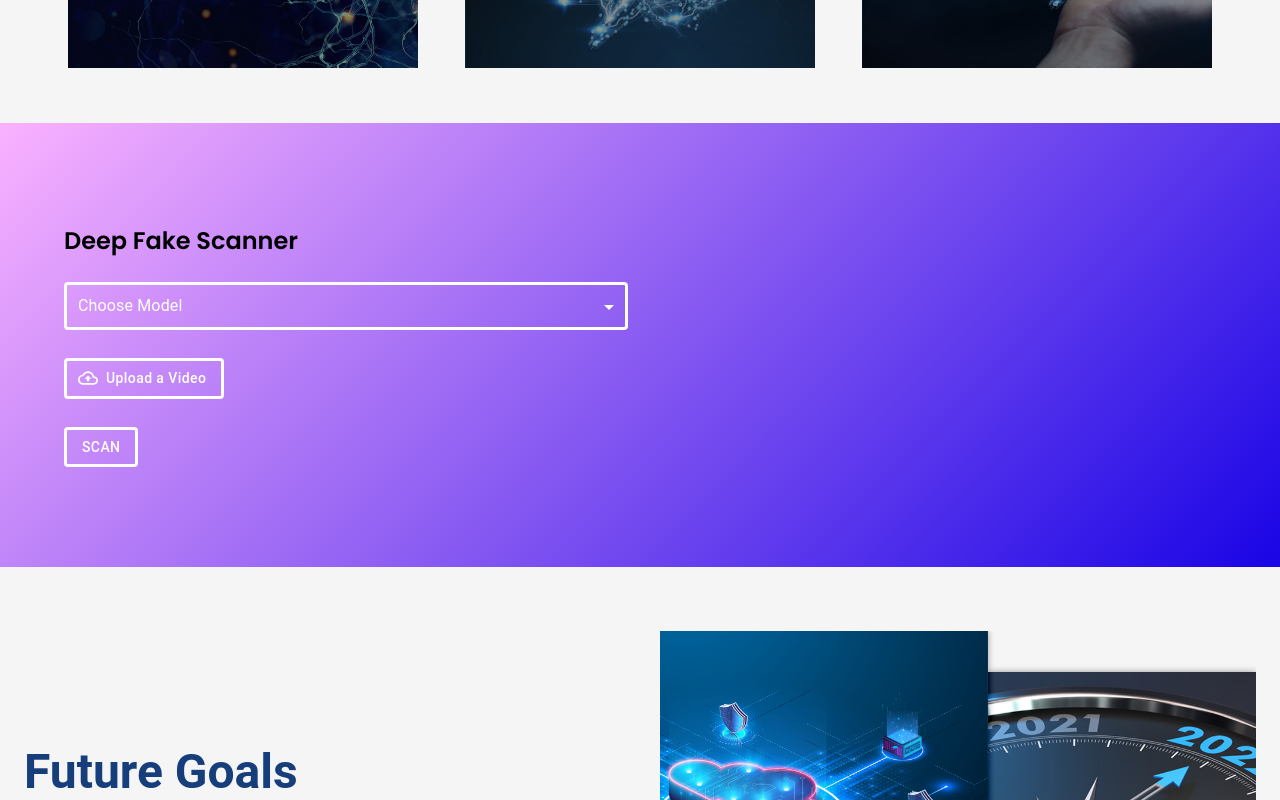
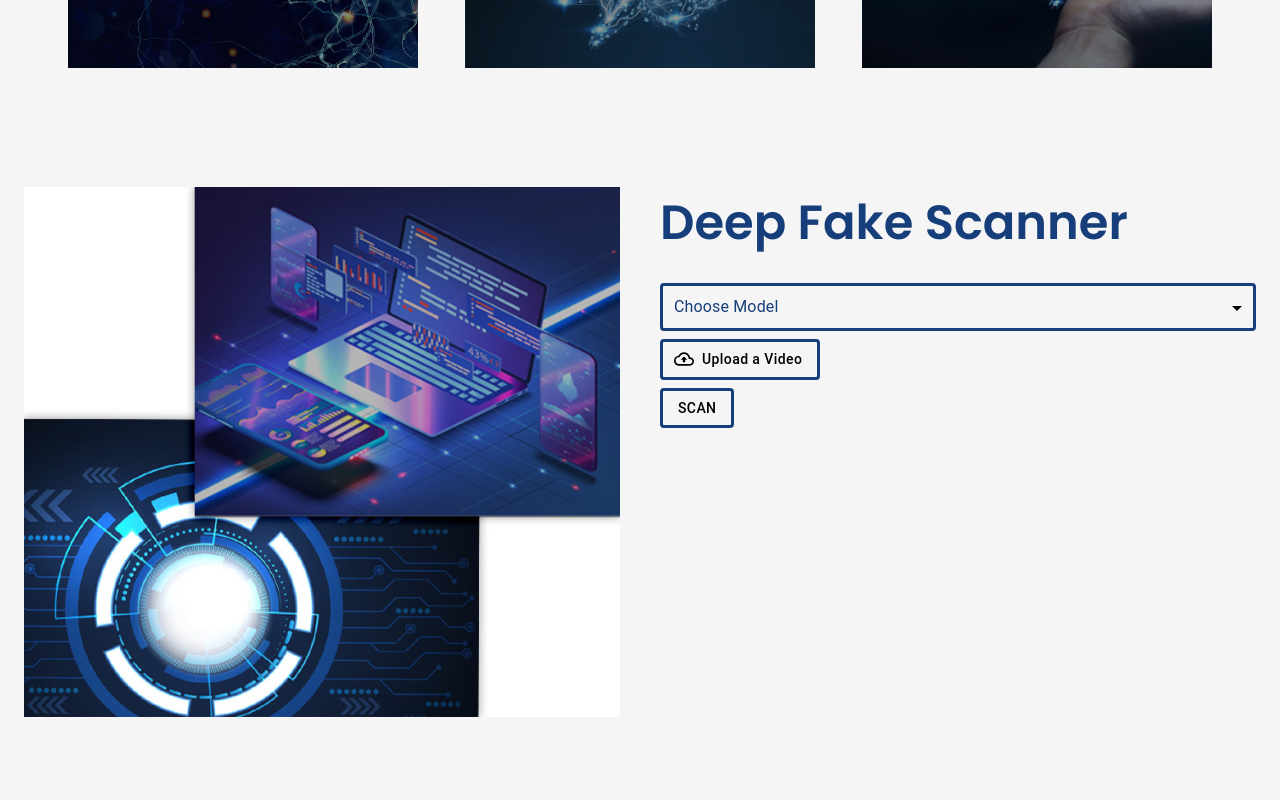
Before and after one commit to MariaAsiif/scan-project, a React (Create React App) app: page / in a window 1280 px wide. Shown: the part 1360-2160 px from the top of the page. Built offline with nearby package versions, Linux system fonts and the light colour scheme.

Commit message:
fix form scanner

```diff
--- a/src/components/ContactUs.css
+++ b/src/components/ContactUs.css
@@ -11,11 +11,13 @@
   cursor: pointer;
   width: 34px;
   height: 34px;
+  color: red
 }
 
 .Prev_arrow:hover,
 .Next_arrow:hover {
   background: #163E7B;
+  color: red
 }
 
 .Next_arrow {
--- a/src/components/ScannerSection.jsx
+++ b/src/components/ScannerSection.jsx
@@ -1,19 +1,10 @@
 import React, { useState } from "react";
 import axios from "axios";
 import { Bars } from "react-loader-spinner";
-import {
-  Alert,
-  Button,
-  Container,
-  FormControl,
-  Grid,
-  InputLabel,
-  MenuItem,
-  Select,
-  Snackbar,
-} from "@mui/material";
+import { Alert, Button, Container, FormControl, Grid, InputLabel, MenuItem, Select, Snackbar, } from "@mui/material";
 import CloudUploadIcon from "@mui/icons-material/CloudUploadOutlined";
-
+import Box from '@mui/material/Box';
+import scannerPic from "../static/media/scanner-image.jpg"
 export default function ScannerSection() {
   const [file, setFile] = useState("");
   const [result, setResult] = useState("");
@@ -76,150 +67,186 @@ export default function ScannerSection() {
   };
 
   return (
-    <main
-      id="scanner"
-      style={{
-        background: "linear-gradient(135deg, #FAB2FF 0%, #1904E5 100%)",
-        paddingBlock: "100px",
-      }}
-    >
-      <Snackbar
-        anchorOrigin={{ vertical: "bottom", horizontal: "right" }}
-        open={open}
-        autoHideDuration={3000}
-        onClose={handleClose}
-      >
-        <Alert
-          onClose={handleClose}
-          severity="error"
-          sx={{
-            width: "100%",
-            background: "#d74545",
-            color: "#fff",
-            svg: {
-              color: "#fff",
-            },
-          }}
-        >
+    // <main id="scanner" style={{ background: "linear-gradient(135deg, #FAB2FF 0%, #1904E5 100%)", paddingBlock: "100px", }}  >
+    //   <Snackbar
+    //     anchorOrigin={{ vertical: "bottom", horizontal: "right" }}
+    //     open={open}
+    //     autoHideDuration={3000}
+    //     onClose={handleClose}
+    //   >
+    //     <Alert
+    //       onClose={handleClose}
+    //       severity="error"
+    //       sx={{
+    //         width: "100%",
+    //         background: "#d74545",
+    //         color: "#fff",
+    //         svg: {
+    //           color: "#fff",
+    //         },
+    //       }}
+    //     >
+    //       {errorMsg}
+    //     </Alert>
+    //   </Snackbar>
+    //   <Container>
+    //     <Grid
+    //       component="form"
+    //       container
+    //       spacing={3}
+    //       justifyContent="center"
+    //       alignItems="center"
+    //     >
+    //       <Grid
+    //         item
+    //         xs={12}
+    //         sm={6}
+    //         sx={{ display: "flex", flexDirection: "column", gap: "20px" }}
+    //       >
+    //         <h2>Deep Fake Scanner</h2>
+    //         <FormControl
+    //           sx={{
+    //             width: "100%",
+    //           }}
+    //         >
+    //           <InputLabel
+    //             id="select-model"
+    //             sx={{
+    //               color: "#fff",
+    //             }}
+    //           >
+    //             Choose Model
+    //           </InputLabel>
+    //           <Select
+    //             labelId="select-model"
+    //             id="select-model"
+    //             label="Choose Model"
+    //             sx={{
+    //               maxHeight: "50vh",
+    //               marginTop: "5px",
+    //               ".MuiSvgIcon-root": {
+    //                 color: "#fff",
+    //               },
+    //               color: "#fff",
+    //               "& .MuiSelect-select": {
+    //                 paddingBlock: "12px",
+    //               },
+    //               "& fieldset": {
+    //                 border: "3px solid #fff",
+    //               },
+    //               "&:hover": {
+    //                 "& fieldset": {
+    //                   border: "3px solid #fff",
+    //                 },
+    //               },
+    //             }}
+    //           >
+    //             <MenuItem value="efficientNet">Efficient Net</MenuItem>
+    //             <MenuItem value="resNet">Res Net</MenuItem>
+    //             <MenuItem value="denseNet">Dense Net</MenuItem>
+    //           </Select>
+    //         </FormControl>
+
+    //         <Button
+    //           component="label"
+    //           variant="outlined"
+    //           className="upload_button"
+    //           startIcon={<CloudUploadIcon />}
+    //           sx={{
+    //             width: "fit-content",
+    //             textTransform: "none",
+    //             color: "#fff",
+    //             border: "3px solid #fff",
+    //             "&:hover": {
+    //               border: "3px solid #636fbd",
+    //             },
+    //             marginTop: 1,
+    //             marginBottom: 0,
+    //             marginRight: 0,
+    //           }}
+    //         >
+    //           Upload a Video
+    //           <input
+    //             type="file"
+    //             accept=".mp4"
+    //             style={{
+    //               display: "none",
+    //             }}
+    //             id="customFile"
+    //             onChange={onChange}
+    //           />
+    //         </Button>
+    //         <Button
+    //           variant="outlined"
+    //           sx={{
+    //             width: "fit-content",
+    //             textTransform: "none",
+    //             color: "#fff",
+    //             border: "3px solid #fff",
+    //             "&:hover": {
+    //               border: "3px solid #636fbd",
+    //             },
+    //             marginTop: 1,
+    //             marginBottom: 0,
+    //             marginRight: 0,
+    //           }}
+    //           type="submit"
+    //           onClick={onSubmit}
+    //         >
+    //           SCAN
+    //         </Button>
+    //       </Grid>
+    //       <Grid item xs={12} sm={6}>
+    //         {isLoading ? (
+    //           <Bars color="white" width="100%" />
+    //         ) : (
+    //           <p style={{ textAlign: "center", color: "#fff" }}>{result}</p>
+    //         )}
+    //       </Grid>
+    //     </Grid>
+    //   </Container>
+    // </main>
+
+    <Box id="goals" py={8} px={3}  >
+      <Grid container spacing={5}  >
+        <Grid item md={6}  >
+          <Box>
+            <img style={{ width: "100%" }} src={scannerPic} />
+          </Box>
+        </Grid>
+        <Grid item md={6}    >
+          <Snackbar anchorOrigin={{ vertical: "bottom", horizontal: "right" }} open={open} autoHideDuration={3000} onClose={handleClose} >
+            <Alert onClose={handleClose} severity="error" sx={{ width: "100%", background: "#d74545", color: "#fff", svg: { color: "#fff", }, }}  >
               {errorMsg}
             </Alert>
+
           </Snackbar>
-      <Container>
-        <Grid
-          component="form"
-          container
-          spacing={3}
-          justifyContent="center"
-          alignItems="center"
-        >
-          <Grid
-            item
-            xs={12}
-            sm={6}
-            sx={{ display: "flex", flexDirection: "column", gap: "20px" }}
-          >
-            <h2>Deep Fake Scanner</h2>
-            <FormControl
-              sx={{
-                width: "100%",
-              }}
-            >
-              <InputLabel
-                id="select-model"
-                sx={{
-                  color: "#fff",
-                }}
-              >
+          <h2 style={{ fontSize: "48px", marginBottom: "20px", color: "#163E7B" }} >Deep Fake Scanner</h2>
+          <FormControl sx={{ width: "100%", }}  >
+            <InputLabel id="select-model" sx={{ color: "#163E7B", }}   >
               Choose Model
             </InputLabel>
-              <Select
-                labelId="select-model"
-                id="select-model"
-                label="Choose Model"
-                sx={{
-                  maxHeight: "50vh",
-                  marginTop: "5px",
-                  ".MuiSvgIcon-root": {
-                    color: "#fff",
-                  },
-                  color: "#fff",
-                  "& .MuiSelect-select": {
-                    paddingBlock: "12px",
-                  },
-                  "& fieldset": {
-                    border: "3px solid #fff",
-                  },
-                  "&:hover": {
-                    "& fieldset": {
-                      border: "3px solid #fff",
-                    },
-                  },
-                }}
+            <Select labelId="select-model" id="select-model" label="Choose Model"
+              sx={{ maxHeight: "50vh", marginTop: "5px", ".MuiSvgIcon-root": { color: "black", }, color: "black", "& .MuiSelect-select": { paddingBlock: "12px", }, "& fieldset": { border: "3px solid #163E7B", }, "&:hover": { "& fieldset": { border: "3px solid #163E7B", }, }, }}
             >
               <MenuItem value="efficientNet">Efficient Net</MenuItem>
               <MenuItem value="resNet">Res Net</MenuItem>
               <MenuItem value="denseNet">Dense Net</MenuItem>
             </Select>
-            </FormControl>
-
-            <Button
-              component="label"
-              variant="outlined"
-              className="upload_button"
-              startIcon={<CloudUploadIcon />}
-              sx={{
-                width: "fit-content",
-                textTransform: "none",
-                color: "#fff",
-                border: "3px solid #fff",
-                "&:hover": {
-                  border: "3px solid #636fbd",
-                },
-                marginTop: 1,
-                marginBottom: 0,
-                marginRight: 0,
-              }}
+            <Button component="label" variant="outlined" className="upload_button" startIcon={<CloudUploadIcon />}
+              sx={{ width: "fit-content", textTransform: "none", color: "black", border: "3px solid #163E7B", "&:hover": { border: "3px solid #636fbd", }, marginTop: 1, marginBottom: 0, marginRight: 0, }}
             >
               Upload a Video
-              <input
-                type="file"
-                accept=".mp4"
-                style={{
-                  display: "none",
-                }}
-                id="customFile"
-                onChange={onChange}
-              />
+              <input type="file" accept=".mp4" style={{ display: "none", }} id="customFile" onChange={onChange} />
             </Button>
-            <Button
-              variant="outlined"
-              sx={{
-                width: "fit-content",
-                textTransform: "none",
-                color: "#fff",
-                border: "3px solid #fff",
-                "&:hover": {
-                  border: "3px solid #636fbd",
-                },
-                marginTop: 1,
-                marginBottom: 0,
-                marginRight: 0,
-              }}
-              type="submit"
-              onClick={onSubmit}
-            >
+            <Button variant="outlined"
+              sx={{ width: "fit-content", textTransform: "none", color: "black", border: "3px solid #163E7B", "&:hover": { border: "3px solid #636fbd", }, marginTop: 1, marginBottom: 0, marginRight: 0, }} type="submit" onClick={onSubmit}  >
               SCAN
             </Button>
+          </FormControl>
         </Grid>
-          <Grid item xs={12} sm={6}>
-            {isLoading ? (
-              <Bars color="white" width="100%" />
-            ) : (
-              <p style={{ textAlign: "center", color: "#fff" }}>{result}</p>
-            )}
+
       </Grid>
-        </Grid>
-      </Container>
-    </main>
+    </Box>
   );
 }
--- a/src/components/home.css
+++ b/src/components/home.css
@@ -139,9 +139,10 @@
 .card-back {
     font-size: 15px;
     flex-direction: column;
-    text-align: justify;
+    text-align: center;
+    justify-content: center;
     display: flex;
-    padding: 10px;
+    padding: 15px;
 }
 
 .card-back h3 {
@@ -150,20 +151,20 @@
 
 .card-front h3 {
     text-align: center;
-    padding-top: 6rem;
+    padding-top: 8rem;
     font-size: 20px;
 }
 
 .card-front_1 h3 {
     text-align: center;
-    padding-top: 6rem;
+    padding-top: 8rem;
     font-size: 20px;
 
 }
 
 .card-front_2 h3 {
     text-align: center;
-    padding-top: 6rem;
+    padding-top: 8rem;
     font-size: 20px;
 
 
```
Also changed, not shown: src/static/media/scanner-image.jpg (added). Lines whose indentation alone changed are shown as unchanged.
